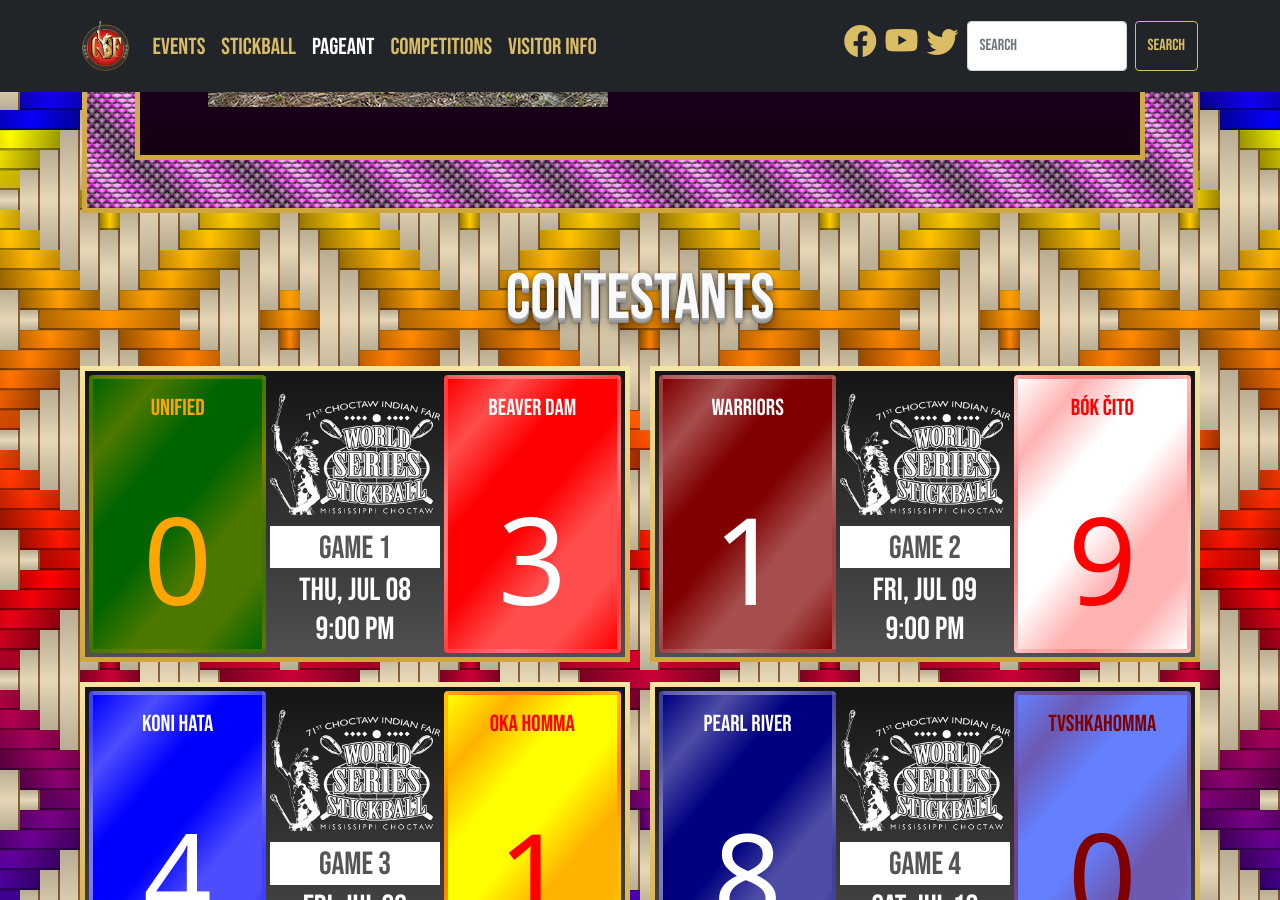
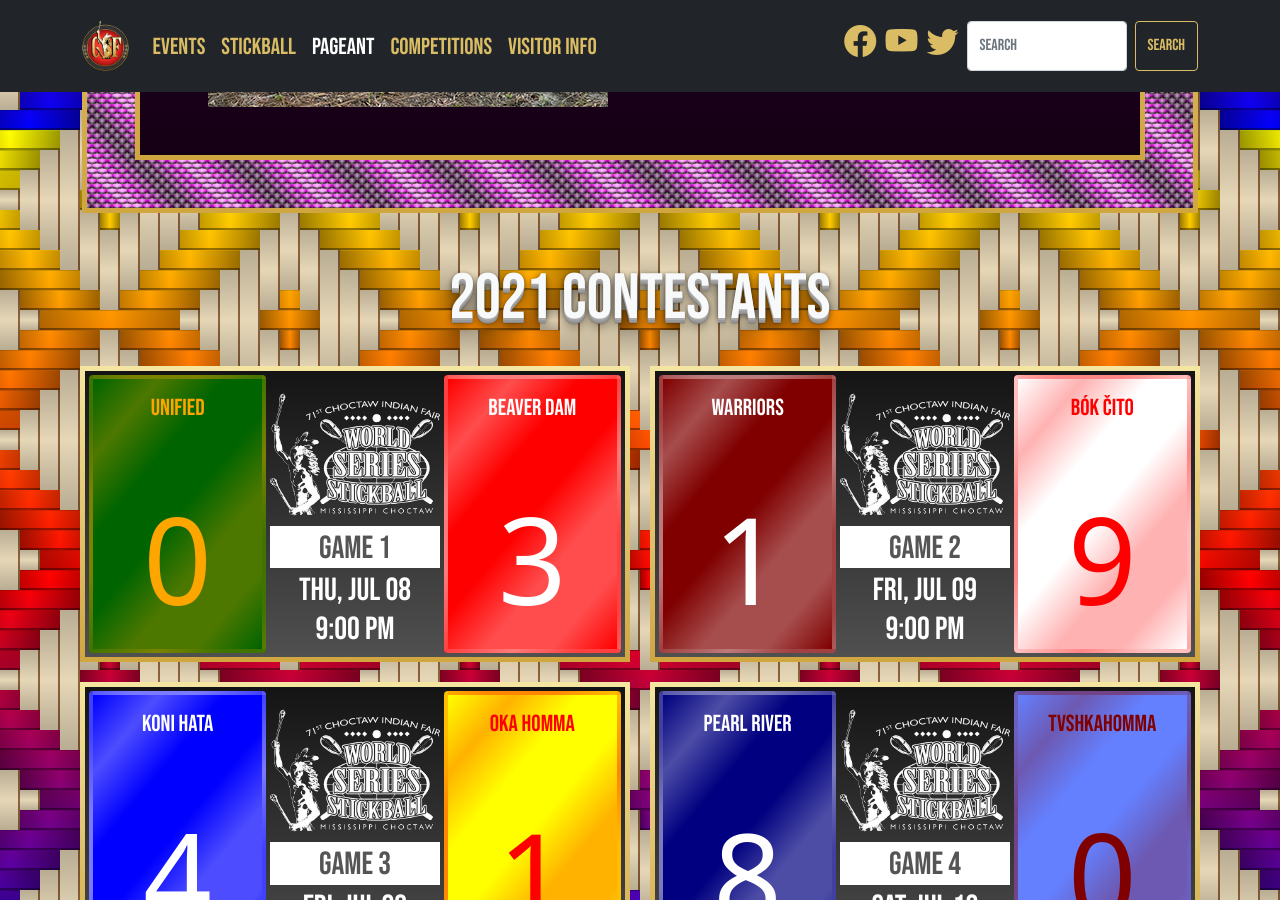
Before and after one commit to smattera/smattera.github.io, a Jekyll site: the page built from pageant/index.md, in a window 1280 px wide and 900 px high, scrolled down 860 px. Built offline with Jekyll 4.4.1, drawn with Linux system fonts in a browser that asks for light colours; nearby versions of some CDN libraries.

Commit message:
Update stickball.html

```diff
--- a/_includes/pageant.html
+++ b/_includes/pageant.html
@@ -16,7 +16,7 @@
         </div>
       </div>
     </div>
-    <h2 class="shadow-text pt-5">Contestants</h2>
+    <h2 class="shadow-text pt-5">2021 Contestants</h2>
     <div class="row row-cols-1 row-cols-lg-2 row-cols-xxl-3 g-4 mt-1">
       {% include contestant.html div="mens" g="1" d="Thu, Jul 08" hr="9:00 PM" t1="unified" t1c="0,100,0" t1c2="255,165,0" t1s="0" t2="beaver dam" t2c="255,0,0" t2c2="255,255,255" t2s="3" %}
       {% include contestant.html div="mens" g="2" d="Fri, Jul 09" hr="9:00 PM" t1="warriors" t1c="128,0,0" t1c2="255,255,255" t1s="1" t2="bók čito" t2c="255,255,255" t2c2="255,0,0" t2s="9" %}
--- a/_includes/stickball.html
+++ b/_includes/stickball.html
@@ -1,6 +1,6 @@
 <section class="diamond-bg2 bebas">
   <div class="container">
-    <img src="../assets/img/wss.jpg" class="img-fluid lighten">
+    <img src="../assets/img/stickball-banner.svg" class="img-fluid">
 
     <h2 class="shadow-text pt-5">2021 Men's Division</h2>
     <div class="row row-cols-1 row-cols-lg-2 row-cols-xxl-3 g-4 mt-1">
```
Also changed, not shown: assets/img/bead.svg, assets/img/stickball-banner.svg (added), 2 other files.
